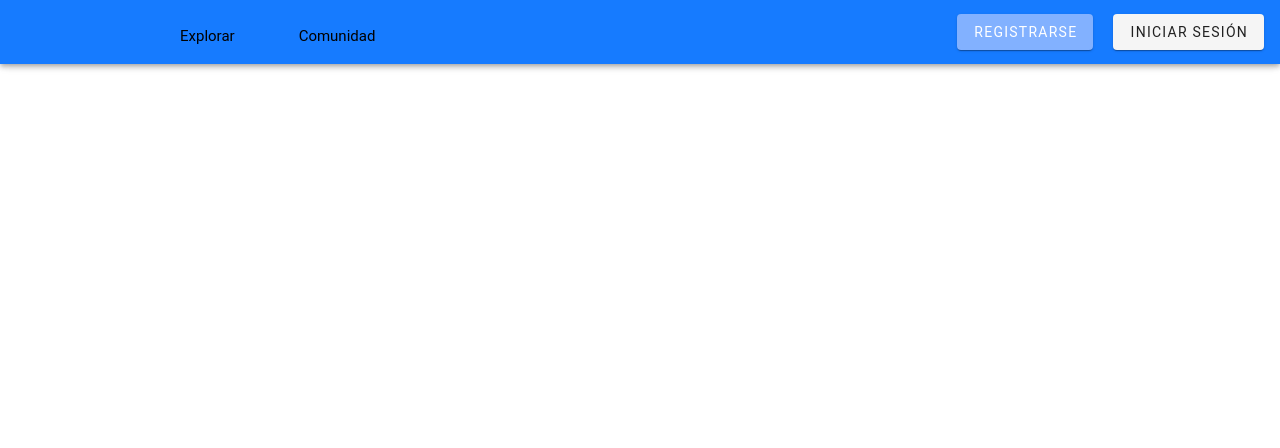
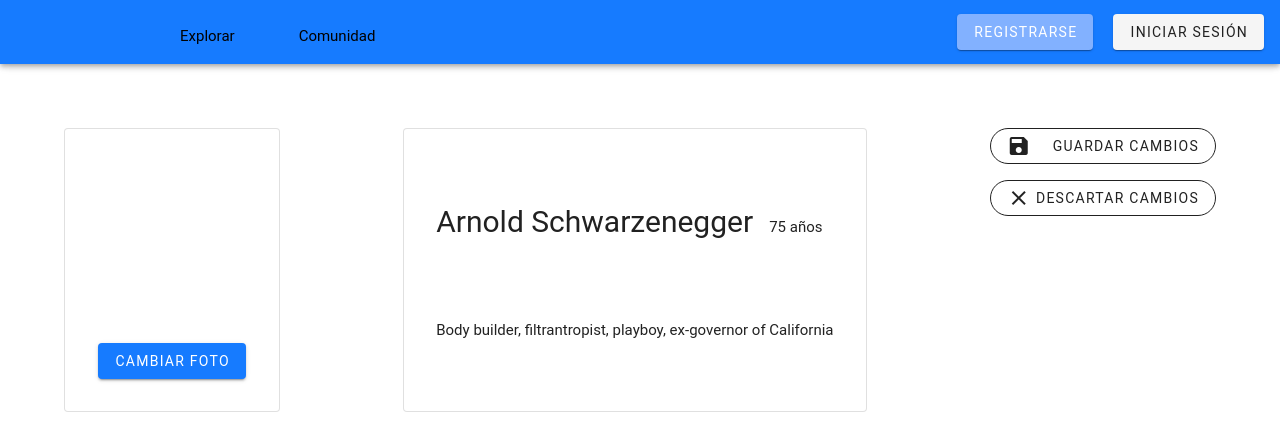
Before and after one commit to Federico-Shih/stronk, a Vue app: page /profile/1/edit in a window 1280 px wide. Shown: the top 448 px of the page. Built offline with nearby package versions, Linux system fonts and the light colour scheme.

Commit message:
haciendo editProfile

```diff
--- a/src/router/index.js
+++ b/src/router/index.js
@@ -39,9 +39,14 @@ const router = new VueRouter({
       component: () => import("../views/RoutineDetailsPage.vue")
     },
     {
-      path: "/profile",
+      path: "/profile/:id",
       name: "profile",
       component: () => import("../views/ProfilePage.vue"),
+    },
+    {
+      path: "/profile/:id/edit",
+      name: "profile_edit",
+      component: () => import("../views/EditProfilePage.vue"),
     },
     {
       path: "/exercises",
--- /dev/null
+++ b/src/views/EditProfilePage.vue
@@ -0,0 +1,101 @@
+<template>
+  <v-main>
+    <div class="d-flex flex-row justify-space-between mb-8">
+        <v-card outlined class="mx-16 d-flex flex-column justify-space-around">
+          <v-img class="ma-8 rounded-circle" :src="imageUrl" height="150px" width="150px"/>
+          <div class="mx-4 d-flex flex-row justify-center">
+            <v-btn class="mb-8" v-if="!changePhoto" color="primary" elevation="2" @click="changePhoto++">Cambiar foto</v-btn>
+            <v-file-input v-if="changePhoto" prepend-icon="mdi-camera" v-model="image" type="file" class="input" label="Cargar Imagen" hint="Cambiar foto de perfil" outlined dense @change="onFileChange" />
+          </div>
+        </v-card>
+        <v-card outlined class="d-flex flex-column justify-space-around pa-8">
+          <div class="d-flex flex-row justify-start align-baseline">
+            <h1 class="mr-4">Arnold Schwarzenegger</h1>
+            <h4>75 años</h4>
+          </div>
+          <h4>Body builder, filtrantropist, playboy, ex-governor of California</h4>
+        </v-card>
+      <div class="d-flex flex-column justify-start mx-16">
+        <v-btn outlined class="rounded-pill mb-4 d-flex flex-row justify-space-between">
+          <v-icon class="mr-1">mdi-content-save</v-icon>
+          <span>Guardar Cambios</span>
+        </v-btn>
+        <v-btn outlined class="rounded-pill mb-4 d-flex flex-row justify-space-between">
+          <v-icon class="mr-1">mdi-close</v-icon>
+          <span>Descartar Cambios</span>
+        </v-btn>
+      </div>
+    </div>
+
+  </v-main>
+</template>
+
+<script>
+import temp from "../assets/arnold.png";
+import RoutineSlideGroup from "../components/RoutineSlideGroup.vue";
+export default {
+  components: {
+    RoutineSlideGroup,
+  },
+  methods: {
+    createImage(file) {
+      const reader = new FileReader();
+
+      reader.onload = (e) => {
+        this.imageUrl = e.target.result;
+      };
+      reader.readAsDataURL(file);
+    },
+    onFileChange(file) {
+      if (!file) {
+        return;
+      }
+      this.createImage(file);
+    }
+  },
+  data() {
+    return {
+      changePhoto: false,
+      image: undefined,
+      imageUrl: '',
+      routines: [
+        {
+          title: "Abdominales en 15 minutos!",
+          image:
+              "https://images.unsplash.com/photo-1571019613454-1cb2f99b2d8b?ixlib=rb-1.2.1&ixid=MnwxMjA3fDB8MHxwaG90by1wYWdlfHx8fGVufDB8fHx8&auto=format&fit=crop&w=870&q=80",
+        },
+        {
+          title: "Abdominales en 30 minutos!",
+          image:
+              "https://images.unsplash.com/photo-1571019613454-1cb2f99b2d8b?ixlib=rb-1.2.1&ixid=MnwxMjA3fDB8MHxwaG90by1wYWdlfHx8fGVufDB8fHx8&auto=format&fit=crop&w=870&q=80",
+        },
+        {
+          title: "Abdominales en 45 minutos!",
+          image:
+              "https://images.unsplash.com/photo-1571019613454-1cb2f99b2d8b?ixlib=rb-1.2.1&ixid=MnwxMjA3fDB8MHxwaG90by1wYWdlfHx8fGVufDB8fHx8&auto=format&fit=crop&w=870&q=80",
+        },
+        {
+          title: "Abdominales en 30 minutos!",
+          image:
+              "https://images.unsplash.com/photo-1571019613454-1cb2f99b2d8b?ixlib=rb-1.2.1&ixid=MnwxMjA3fDB8MHxwaG90by1wYWdlfHx8fGVufDB8fHx8&auto=format&fit=crop&w=870&q=80",
+        },
+        {
+          title: "Abdominales en 45 minutos!",
+          image:
+              "https://images.unsplash.com/photo-1571019613454-1cb2f99b2d8b?ixlib=rb-1.2.1&ixid=MnwxMjA3fDB8MHxwaG90by1wYWdlfHx8fGVufDB8fHx8&auto=format&fit=crop&w=870&q=80",
+        },
+        {
+          title: "Abdominales en 30 minutos!",
+          image:
+              "https://images.unsplash.com/photo-1571019613454-1cb2f99b2d8b?ixlib=rb-1.2.1&ixid=MnwxMjA3fDB8MHxwaG90by1wYWdlfHx8fGVufDB8fHx8&auto=format&fit=crop&w=870&q=80",
+        },
+        {
+          title: "Abdominales en 45 minutos!",
+          image:
+              "https://images.unsplash.com/photo-1571019613454-1cb2f99b2d8b?ixlib=rb-1.2.1&ixid=MnwxMjA3fDB8MHxwaG90by1wYWdlfHx8fGVufDB8fHx8&auto=format&fit=crop&w=870&q=80",
+        },
+      ],
+    }
+  }
+}
+</script>
```
